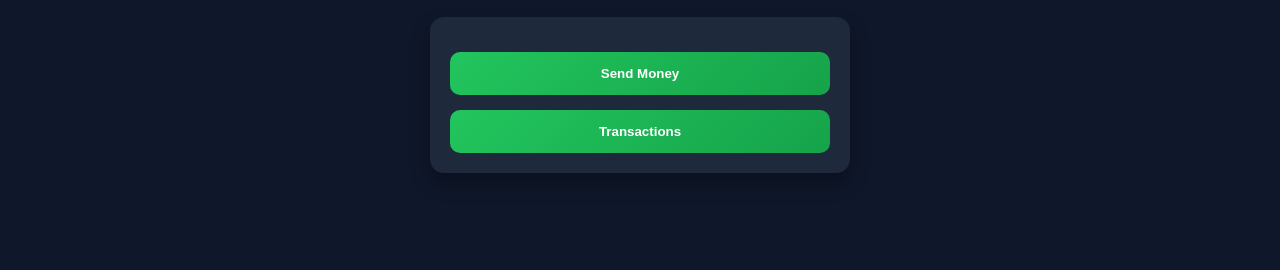
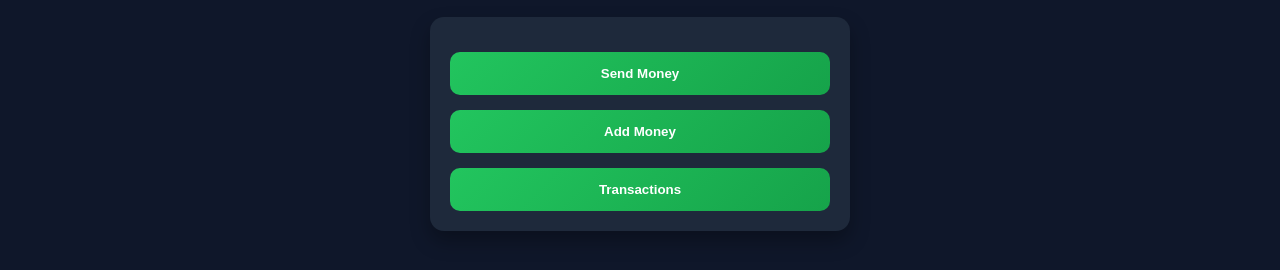
Before and after one commit to 0xfestac/festac, a plain HTML site: page frontend/dashboard.html in a window 1280 px wide. Shown: the part 276-546 px from the top of the page. Drawn offline with Linux system fonts and the light colour scheme; no server answers.

Commit message:
Update dashboard.html

```diff
--- a/frontend/dashboard.html
+++ b/frontend/dashboard.html
@@ -22,6 +22,7 @@
 
   <div class="card">
     <button onclick="goSend()">Send Money</button>
+   <button onclick="goFund()">Add Money</button>
     <button onclick="goTransactions()">Transactions</button>
   </div>
 
```
